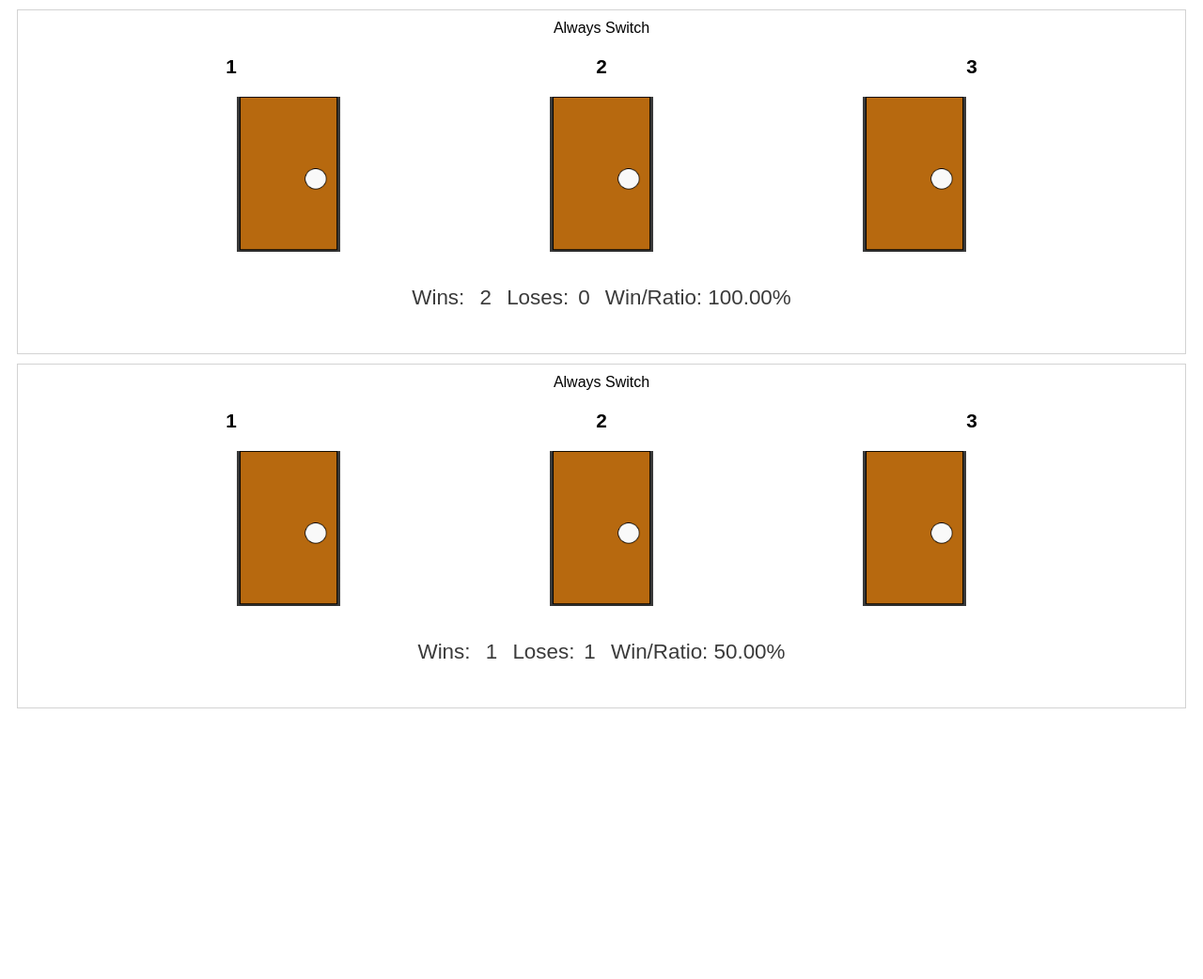
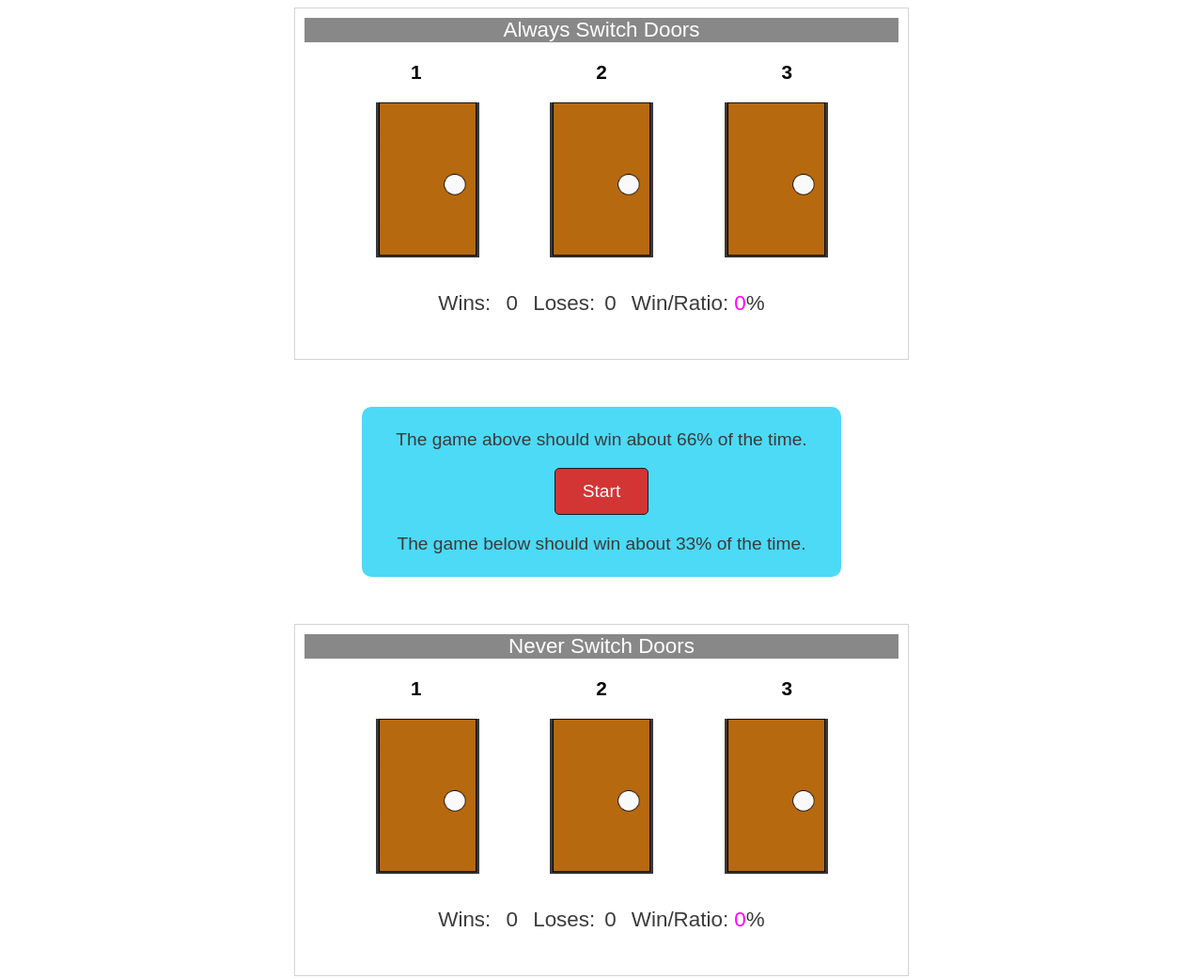
Before and after one commit to matthewmp/monty-hall-problem, a website built with Parcel: page index.html in a window 1280 px wide. Shown: the whole page at 94% size. Before the commit the page ends 800 px from the top, so only its background shows below. Built offline with nearby package versions, Linux system fonts and the light colour scheme.

Commit message:
added start button and styles

```diff
--- a/index.html
+++ b/index.html
@@ -11,7 +11,7 @@
 
     <div id="game-always-switch" class="game-container">
         <div class="title-wrapper">
-            <span class="game-title">Always Switch</span>
+            <span class="game-title">Always Switch Doors</span>
         </div>
         <div class="door-number-wrapper">
             <div class="door-numbers">1</div>
@@ -39,9 +39,15 @@
         </div>
     </div>
 
+    <div id="startGame">
+        <p>The game above should win about <span class="percentage">66%</span> of the time.</p>
+        <button id="start">Start</button>
+        <p>The game below should win about <span class="percentage">33%</span> of the time.</p>
+    </div>
+
     <div id="game-never-switch" class="game-container">
         <div class="title-wrapper">
-            <span class="game-title">Always Switch</span>
+            <span class="game-title">Never Switch Doors</span>
         </div>
         <div class="door-number-wrapper">
             <div class="door-numbers">1</div>
--- a/src/index.js
+++ b/src/index.js
@@ -3,11 +3,14 @@ import emojis from './emoji.struct';
 import { View } from './view';
 
 class Game{
-    constructor(DOMElement){
+    // DOMElement is parent node of game HTML
+    // Mode is set to true to always switch doors, false to always keep selected door
+    constructor(DOMElement, mode){
         this.doors = [];
         this.wins = 0;
         this.loses = 0;
         this.numOfGamesPlayed = 0;
+        this.alwaysSwitch = mode;
 
         this.firstDoorSelected = null;
         this.doorShown = null;
@@ -21,12 +24,12 @@ class Game{
         this.setDoorPrizes();
         this.view.render(this.doors);
         this.selectFirstDoor();
+        window.safeToStart = false;
     }
 
     setDoorPrizes(){
         this.view.closeAllDoors();
         this.doors = this._shufflePrizes(this.prizeArray.slice());
-        console.log(this.doors);
     }
 
     _shufflePrizes(prizeArray){
@@ -53,19 +56,21 @@ class Game{
 
         this.firstDoorSelected = randomIndex;
         this.view.highlightSelectedDoor(randomIndex);
-        console.log('RI: ', randomIndex, 'First: ', this.firstDoorSelected)
         this.selectSecondDoor();
     }
 
     selectSecondDoor(){
-        console.log('1st Door Selected: ', this.firstDoorSelected)
         for(let i = 0; i < this.doors.length; i++){
             if(i !== this.firstDoorSelected && this.doors[i] !== emojis.money){
                 this.view.openDoor(i)
                 this.doorShown = i;
-                console.log('Door Shown: ', this.doorShown);
                 setTimeout(() => {
-                    this.switchDoors();
+                    if(this.alwaysSwitch){
+                        this.switchDoors();
+                    } else {
+                        this.keepSelectedDoor();
+                    }
+
                 },1000);
                 return;
             }
@@ -80,12 +85,16 @@ class Game{
         this.finalDoorSelected = doorOptions[0];
         this.view.highlightSelectedDoor(this.finalDoorSelected);
 
-        console.log('Final Door Selected: ', this.finalDoorSelected);
-        console.warn(`1st: ${this.firstDoorSelected}, Shown: ${this.doorShown}, Final: ${this.finalDoorSelected}`);
-        console.warn(this.doors);
         this.view.openDoor(this.finalDoorSelected);
         setTimeout(() => {
+            this.checkWin();
+        },500);
+    }
 
+    keepSelectedDoor(){
+        this.finalDoorSelected = this.firstDoorSelected;
+        this.view.openDoor(this.finalDoorSelected);
+        setTimeout(() => {
             this.checkWin();
         },500);
     }
@@ -100,7 +109,6 @@ class Game{
     }
 
     win(){
-        console.log('win')
         this.wins++;
         this.view.updateWins(this.wins);
         this.calculateWinRatio();
@@ -110,7 +118,6 @@ class Game{
     }
 
     lose(){
-        console.log('lose')
         this.loses++;
         this.view.updateLoses(this.loses);
         this.calculateWinRatio();
@@ -136,17 +143,29 @@ class Game{
             setTimeout(() => {
                 this.selectFirstDoor();
             },500);
+        } else {
+            window.safeToStart = true;
         }
     }
 }
 
-window.Game = Game;
+
 window.onload = function(){
-    const gameAlwaysSwitch= new Game('game-always-switch');
-    window.gameAlwaysSwitch = gameAlwaysSwitch;
-    gameAlwaysSwitch.init();
+    window.safeToStart = true;
+    const startGames = () =>{
+        if(safeToStart){
+            const gameAlwaysSwitch= new Game('game-always-switch', true);
+            const gameNeverSwitch= new Game('game-never-switch', false);
+            gameAlwaysSwitch.init();
+            gameNeverSwitch.init();
+        }
+        else {
+            alert('Game must finish before restarting.');
+        }
+    }
 
-    const gameNeverSwitch= new Game('game-never-switch');
-    window.gameNeverSwitch = gameNeverSwitch;
-    gameNeverSwitch.init();
+    const btnStart = document.getElementById('start');
+    btnStart.addEventListener('click', () => {
+        startGames();
+    })
 }
--- a/src/main.css
+++ b/src/main.css
@@ -1,13 +1,21 @@
+body {
+    text-align: center;
+}
+
 .game-container {
     min-width: 50%;
     border: 1px solid lightgray;
     padding: 10px;
-    margin: 10px;
+    margin: auto;
+    max-width: 500px;
 }
 
 .title-wrapper {
     text-align: center;
     font-family: arial;
+    background: #888;
+    color: #fff;
+    font-size: 1.4em;
 }
 
 .door-number-wrapper {
@@ -68,6 +76,33 @@ span.prize {
     margin: 10px;
 }
 
+span#ratio {
+    color: #ff00ff;
+}
+
+div#startGame {
+    font-size: 1.2em;
+    font-family: arial;
+    background: #4cdaf6;
+    color: #3d3939;
+    max-width: 500px;
+    margin: 50px auto;
+    padding: 5px;
+    border-radius: 10px;
+}
+
+button#start {
+    width: 100px;
+    height: 50px;
+    font-size: 1em;
+    border: 1px solid #1c1c1c;
+    font-family: arial;
+    border-radius: 5px;
+    background: #d33535;
+    color: #fff;
+    cursor: pointer;
+}
+
 @keyframes openDoor{
     from {
         transform: perspective(1000px) rotateY(0deg);
--- a/src/view.js
+++ b/src/view.js
@@ -17,7 +17,6 @@ export class View {
     }
 
     closeAllDoors(){
-        console.log('App: ', this.door1)
         this.door1.nextElementSibling.style.animation = 'closeDoor 300ms forwards';
         this.door2.nextElementSibling.style.animation = 'closeDoor 300ms forwards';
         this.door3.nextElementSibling.style.animation = 'closeDoor 300ms forwards';
```
